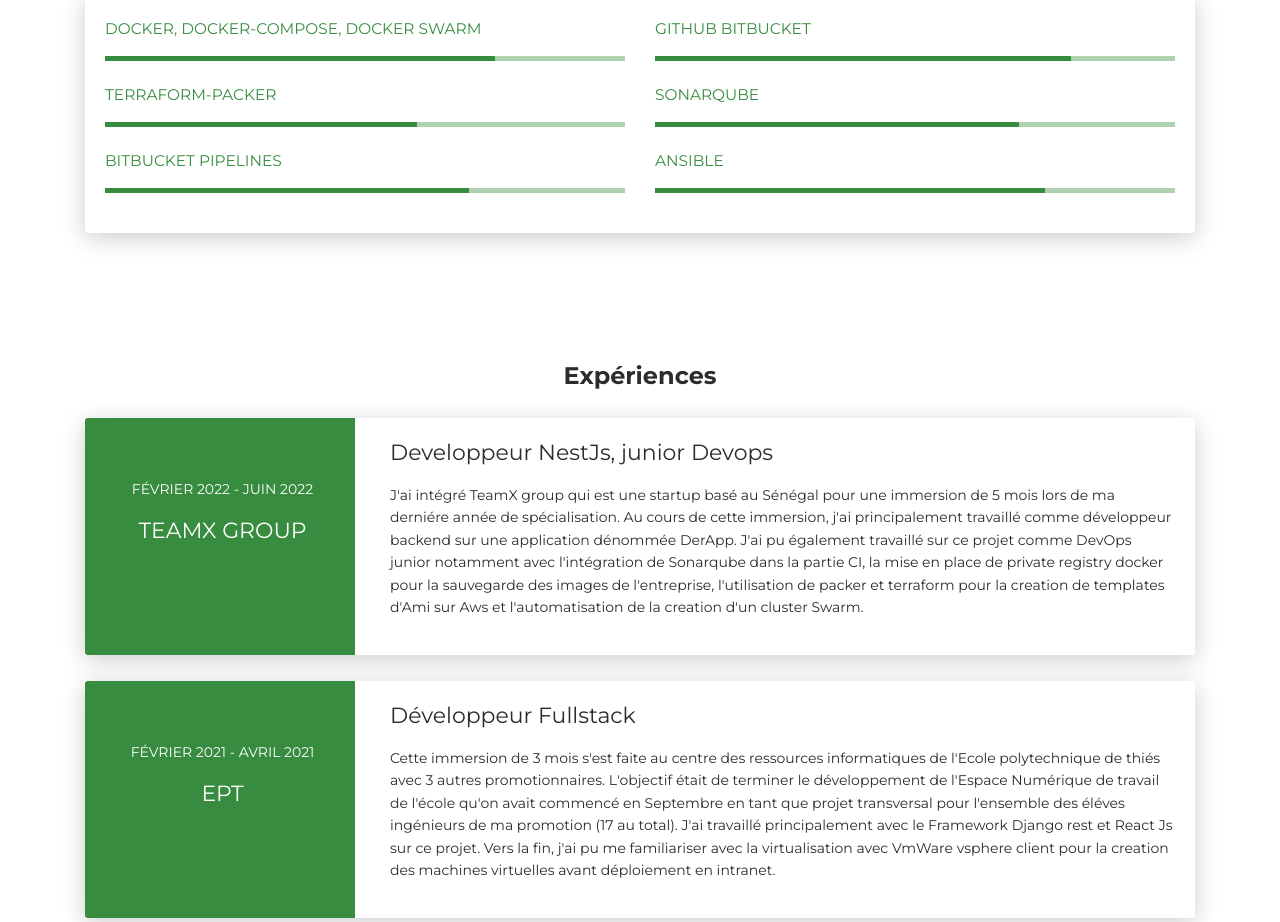
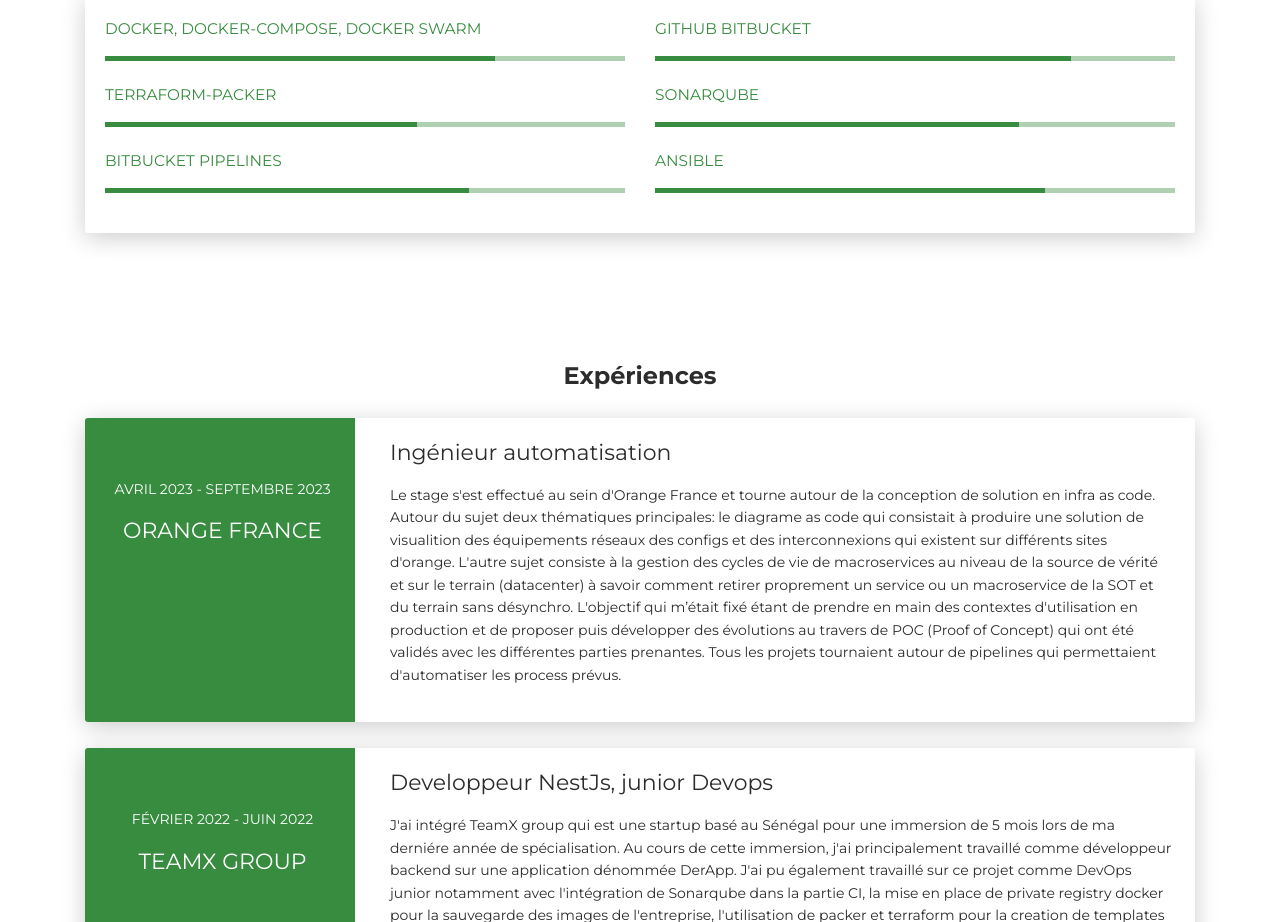
Before and after one commit to falilou076/Portfolio, a plain HTML site: page index.html in a window 1280 px wide. Shown: the part 1706-2628 px from the top of the page. Drawn offline with Linux system fonts and the light colour scheme.

Commit message:
Update index.html

```diff
--- a/index.html
+++ b/index.html
@@ -51,7 +51,7 @@
         <div class="content-center">
           <div class="cc-profile-image"><a href="#"><img src="images/Falilou.jpg" alt="Image"/></a></div>
           <div class="h2 title">Falilou Fall</div>
-          <p class="category text-white">Junior DevOps, Web Developer</p><a class="btn btn-primary smooth-scroll mr-2" href="mailto:falilouf075@gmail.com?subject=Hello!&body=What's up?" data-aos="zoom-in" data-aos-anchor="data-aos-anchor" style="width: 180px;">Envoyez moi un mail</a>
+          <p class="category text-white">Junior DevOps</p><a class="btn btn-primary smooth-scroll mr-2" href="mailto:falilouf075@gmail.com?subject=Hello!&body=What's up?" data-aos="zoom-in" data-aos-anchor="data-aos-anchor" style="width: 180px;">Envoyez moi un mail</a>
         </div>
       </div>
       <div class="section">
@@ -293,6 +293,24 @@
 <div class="section" id="experience">
   <div class="container cc-experience">
     <div class="h4 text-center mb-4 title">Expériences</div>
+      <div class="card">
+      <div class="row">
+        <div class="col-md-3 bg-primary" data-aos="fade-right" data-aos-offset="50" data-aos-duration="500">
+          <div class="card-body cc-experience-header">
+            <p>Avril 2023 - Septembre 2023</p>
+            <div class="h5">Orange France</div>
+          </div>
+        </div>
+        <div class="col-md-9" data-aos="fade-left" data-aos-offset="50" data-aos-duration="500">
+          <div class="card-body">
+            <div class="h5">Ingénieur automatisation</div>
+            <p> Le stage s'est effectué au sein d'Orange France et tourne autour de la conception de solution en infra as code. Autour du sujet deux thématiques principales: le diagrame as code qui consistait à produire une solution de visualition des équipements réseaux des configs et des interconnexions qui existent sur différents sites d'orange. L'autre sujet
+            consiste à la gestion des cycles de vie de macroservices au niveau de la source de vérité et sur le terrain (datacenter) à savoir comment retirer proprement un service ou un macroservice de la SOT et du terrain sans désynchro. L'objectif qui m’était fixé étant de prendre en main des contextes d'utilisation en production et de proposer puis développer des évolutions au travers de POC (Proof of Concept) qui ont été validés avec les différentes parties prenantes. Tous les projets tournaient autour de pipelines qui permettaient d'automatiser les process prévus.
+            </p>
+          </div>
+        </div>
+      </div>
+    </div>
     <div class="card">
       <div class="row">
         <div class="col-md-3 bg-primary" data-aos="fade-right" data-aos-offset="50" data-aos-duration="500">
```
